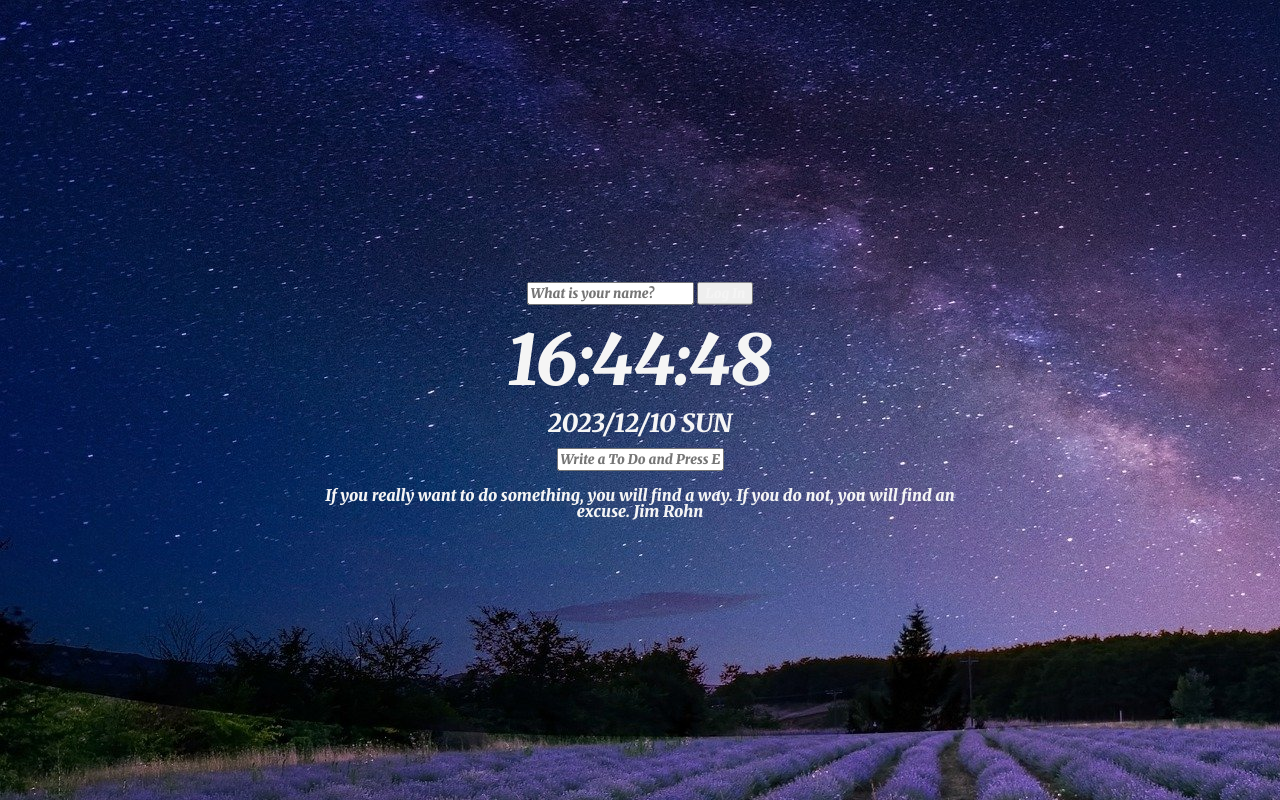
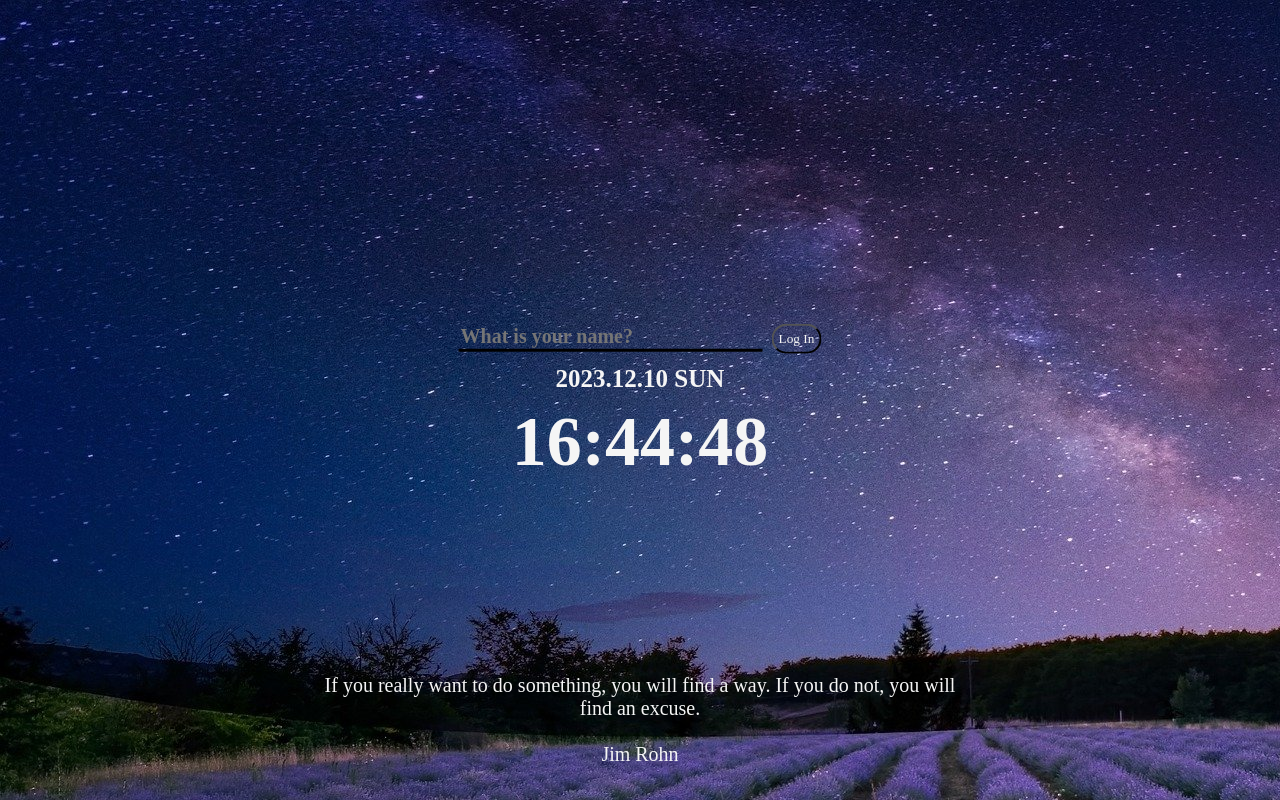
Before and after one commit to ggjiny/chrome-web, a plain HTML site: page MOMENTUM/index.html in a window 1280 px wide. Drawn offline with Linux system fonts and the light colour scheme; a web font is replaced by a local one.

Commit message:
Add files via upload

```diff
--- a/MOMENTUM/css/style.css
+++ b/MOMENTUM/css/style.css
@@ -1,11 +1,13 @@
 .hidden {
   display: none;
 }
+
 * {
   color: whitesmoke;
-    font-family: 'Merriweather', serif;
+  font-family: "Song Myung", serif;
 }
-.center{
+
+.center {
   position: absolute;
   left: 50%;
   top: 50%;
@@ -26,5 +28,45 @@
 #weather {
   text-align: right;
   vertical-align: bottom;
-    margin:30px;
+  margin: 30px;
 }
+
+#greeting {
+  font-size: 25px;
+  color: antiquewhite;
+}
+
+#quote {
+  position: absolute;
+  left: 50%;
+  top: 90%;
+  transform: translate(-50%, -50%);
+  text-align: center;
+  font-size: 20px;
+}
+
+#todo-list {
+  font-size: 20px;
+}
+
+input {
+  margin-top: 20px;
+  border-top: none;
+  border-left: none;
+  border-right: none;
+  border-bottom: 3px solid black;
+
+  background-color: transparent;
+  width: 300px;
+  font-size: 20px;
+  font-weight: bold;
+  outline: none;
+}
+
+button {
+  background-color: transparent;
+  border-radius: 20px;
+  padding: 5px;
+  margin-left: 5px;
+  box-shadow: none;
+}
--- a/MOMENTUM/index.html
+++ b/MOMENTUM/index.html
@@ -1,35 +1,56 @@
 <!DOCTYPE html>
 <html lang="en">
   <head>
-    <meta charset="UTF-8">
-    <meta http-equiv="X-UA-Compatible" content="IE=edge">
-    <meta name="viewport" content="width=device-width, initial-scale=1.0">
-    <link rel="stylesheet" href="css/style.css">
+    <meta charset="UTF-8" />
+    <meta http-equiv="X-UA-Compatible" content="IE=edge" />
+    <meta name="viewport" content="width=device-width, initial-scale=1.0" />
+    <link rel="stylesheet" href="css/style.css" />
     <title>Momentum</title>
-    <link rel="preconnect" href="https://fonts.googleapis.com">
-    <link rel="preconnect" href="https://fonts.gstatic.com" crossorigin>
-    <link href="https://fonts.googleapis.com/css2?family=Merriweather:ital,wght@1,900&display=swap" rel="stylesheet">
+    <link rel="preconnect" href="https://fonts.googleapis.com" />
+    <link rel="preconnect" href="https://fonts.gstatic.com" crossorigin />
+    <link
+      href="https://fonts.googleapis.com/css2?family=Merriweather:ital,wght@1,900&display=swap"
+      rel="stylesheet"
+    />
+    <link rel="preconnect" href="https://fonts.googleapis.com" />
+    <link rel="preconnect" href="https://fonts.gstatic.com" crossorigin />
+    <link
+      href="https://fonts.googleapis.com/css2?family=Anton&family=Noto+Sans+KR&family=Song+Myung&display=swap"
+      rel="stylesheet"
+    />
   </head>
   <body>
     <div class="center">
       <form id="login-form" class="hidden">
-        <input required maxlength="15" type="text" placeholder="What is your name?"/>
+        <input
+          required
+          maxlength="15"
+          type="text"
+          placeholder="What is your name?"
+        />
         <button>Log In</button>
       </form>
+      <h1 id="date">2000/00/00 MON</h1>
       <h1 id="clock">00:00:00</h1>
-    <h1 id="date">2000/00/00 MON</h1>
+
       <h1 id="greeting" class="hidden"></h1>
       <form id="todo-form">
-        <input type="text" placeholder="Write a To Do and Press Enter" required/>
+        <input
+          type="text"
+          placeholder="Write a To Do and Press Enter"
+          required
+        />
       </form>
       <ul id="todo-list"></ul>
+    </div>
     <div id="quote">
       <span></span>
+      <br />
+      <br />
       <span></span>
     </div>
-</div>
     <div id="weather">
-        <span></span><br>
+      <span></span><br />
       <span></span>
     </div>
     <script src="js/greetings.js"></script>
@@ -38,6 +59,5 @@
     <script src="js/background.js"></script>
     <script src="js/todo.js"></script>
     <script src="js/weather.js"></script>
-    <!-- </div> -->
   </body>
 </html>
--- a/MOMENTUM/js/clock.js
+++ b/MOMENTUM/js/clock.js
@@ -1,18 +1,18 @@
 const clock = document.querySelector("#clock");
 const dat = document.querySelector("#date");
 
-function getClock(){
+function getClock() {
   const date = new Date();
   const hours = String(date.getHours()).padStart(2, "0");
   const minutes = String(date.getMinutes()).padStart(2, "0");
   const seconds = String(date.getSeconds()).padStart(2, "0");
   const years = String(date.getFullYear());
-    const months = String(date.getMonth()+1).padStart(2, "0");
+  const months = String(date.getMonth() + 1).padStart(2, "0");
   const days = String(date.getDate()).padStart(2, "0");
-    const dates = date.toString().slice(0,3).toUpperCase();
+  const dates = date.toString().slice(0, 3).toUpperCase();
 
   clock.innerText = `${hours}:${minutes}:${seconds}`;
-    dat.innerText = `${years}/${months}/${days} ${dates}`;
+  dat.innerText = `${years}.${months}.${days} ${dates}`;
 }
 console.dir(date);
 //setInterval(sayHello, 5000); //milisecond 5초
--- a/MOMENTUM/js/greetings.js
+++ b/MOMENTUM/js/greetings.js
@@ -1,6 +1,7 @@
 const loginForm = document.querySelector("#login-form");
 const loginInput = document.querySelector("#login-form input");
 const greeting = document.querySelector("#greeting");
+const form = document.getElementById("todo-form");
 
 const HIDDEN_CLASSNAME = "hidden";
 const USERNAME_KEY = "username";
@@ -13,19 +14,21 @@ function onLoginSubmit(event) {
   paintGreetings(username);
 }
 
-function paintGreetings(username){
+function paintGreetings(username) {
   //greeting.innerText = "Hello " + username;
-    greeting.innerText = `Hello ${username}`;
+  greeting.innerText = `Hello ${username}!`;
   greeting.classList.remove(HIDDEN_CLASSNAME);
+  form.style.display = "block";
 }
 
 const savedUsername = localStorage.getItem(USERNAME_KEY);
 
-if(savedUsername === null){
+if (savedUsername === null) {
   //show the form
   loginForm.classList.remove(HIDDEN_CLASSNAME);
   loginForm.addEventListener("submit", onLoginSubmit);
-} else{
+  form.style.display = "none";
+} else {
   //show the greetings
   paintGreetings(savedUsername);
 }
--- a/MOMENTUM/js/todo.js
+++ b/MOMENTUM/js/todo.js
@@ -7,31 +7,37 @@ const TODOS_KEY = "todos";
 
 let toDos = [];
 
-function saveToDos(){ //투두 local storage에 저장
+function saveToDos() {
+  //투두 local storage에 저장
   localStorage.setItem(TODOS_KEY, JSON.stringify(toDos)); //array(object) to string
 }
 
-function deleteToDo(event){ //투두 삭제
+function deleteToDo(event) {
+  //투두 삭제
   const li = event.target.parentElement; //선택한 투두
+  if (confirm("todo를 삭제하시겠습니까?")) {
     li.remove();
-    toDos = toDos.filter(toDo => toDo.id !== parseInt(li.id)); //문자열을 숫자로
+    toDos = toDos.filter((toDo) => toDo.id !== parseInt(li.id)); //문자열을 숫자로
     saveToDos();
   }
+}
 
-function paintToDo(newTodo){ //투두 화면에 보여줌
+function paintToDo(newTodo) {
+  //투두 화면에 보여줌
   const li = document.createElement("li");
   li.id = newTodo.id;
   const span = document.createElement("span");
   span.innerText = newTodo.text;
   const button = document.createElement("button");
-    button.innerText = "❌";
+  button.innerText = "✖️";
   button.addEventListener("click", deleteToDo);
   li.appendChild(span);
   li.appendChild(button);
   toDoList.appendChild(li);
 }
 
-function handleToDoSubmit(event){ //todo 입력 핸들 함수
+function handleToDoSubmit(event) {
+  //todo 입력 핸들 함수
   event.preventDefault();
   const newTodo = toDoInput.value;
   toDoInput.value = "";
@@ -48,7 +54,7 @@ toDoForm.addEventListener("submit", handleToDoSubmit); //form handle
 
 const savedToDos = localStorage.getItem(TODOS_KEY); //로컬저장소에서 저장된 투두 가져옴
 
-if(savedToDos !== null){
+if (savedToDos !== null) {
   const parsedToDos = JSON.parse(savedToDos); //string to array
   toDos = parsedToDos;
   parsedToDos.forEach(paintToDo); //요소 하나하나 실행
```
Lines whose indentation alone changed are shown as unchanged.
